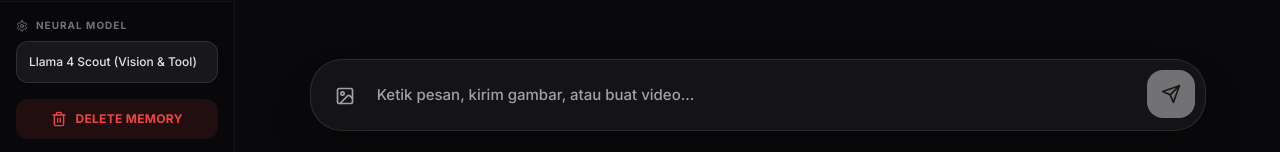
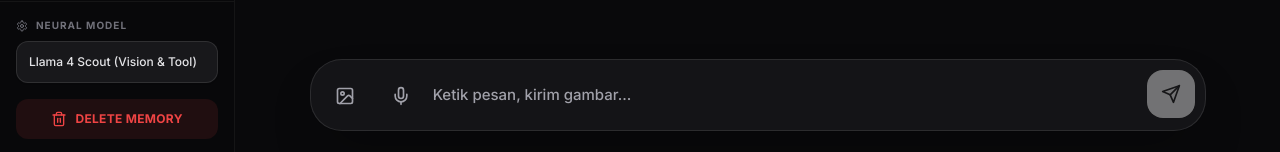
Before and after one commit to XZEERH/AZEERH-AI, a Next.js app: page / in a window 1280 px wide. Shown: the part 645-797 px from the top of the page. Built offline with nearby package versions, Linux system fonts and the light colour scheme.

Commit message:
Update ChatArea.tsx

```diff
--- a/components/ChatArea.tsx
+++ b/components/ChatArea.tsx
@@ -4,7 +4,7 @@ import { Menu, Send, Image as ImageIcon, Mic, Moon, Sun, ThumbsUp, ThumbsDown, C
 import { toast } from "sonner";
 import ReactMarkdown from "react-markdown";
 
-// Komponen Kode
+// KOMPONEN RENDER KODE (Live Preview HTML & Copy Code)
 const CodeBlock = ({ inline, className, children, ...props }: any) => {
   const [isCopied, setIsCopied] = useState(false);
   const [showPreview, setShowPreview] = useState(false);
@@ -45,6 +45,7 @@ const CodeBlock = ({ inline, className, children, ...props }: any) => {
   );
 };
 
+// KOMPONEN UTAMA
 interface ChatAreaProps {
   currentSessionTitle?: string;
   messages: { role: string; content: string; imageUrl?: string }[];
@@ -74,7 +75,6 @@ export default function ChatArea({ currentSessionTitle, messages, sendMessage, i
     }
   };
 
-  // FITUR VISION: Mengubah file gambar menjadi Base64
   const handleFileChange = (e: React.ChangeEvent<HTMLInputElement>) => {
     const file = e.target.files?.[0];
     if (file) {
@@ -87,7 +87,6 @@ export default function ChatArea({ currentSessionTitle, messages, sendMessage, i
 
   const handleCopyText = (text: string) => { navigator.clipboard.writeText(text); toast.success("Teks disalin!"); };
 
-  // PARSER CUSTOM UNTUK MENAMPILKAN VIDEO DARI FAL.AI
   const renderMessageContent = (content: string) => {
     const videoRegex = /\[VIDEO_GENERATED\]\((.*?)\)/g;
     if (videoRegex.test(content)) {
@@ -100,6 +99,22 @@ export default function ChatArea({ currentSessionTitle, messages, sendMessage, i
       });
     }
     return <ReactMarkdown components={{ code: CodeBlock }}>{content}</ReactMarkdown>;
+  };
+
+  // FITUR MIKROFON DIKEMBALIKAN
+  const handleMicClick = () => {
+    const SpeechRecognition = (window as any).SpeechRecognition || (window as any).webkitSpeechRecognition;
+    if (!SpeechRecognition) return toast.error("Browser Anda tidak mendukung fitur mikrofon.");
+
+    const recognition = new SpeechRecognition();
+    recognition.lang = 'id-ID';
+    recognition.interimResults = false;
+
+    recognition.onstart = () => { setIsListening(true); toast.info("Mendengarkan suara..."); };
+    recognition.onresult = (event: any) => setInput((prev) => prev + (prev ? " " : "") + event.results[0][0].transcript);
+    recognition.onerror = () => { toast.error("Gagal mendeteksi suara."); setIsListening(false); };
+    recognition.onend = () => setIsListening(false);
+    recognition.start();
   };
 
   return (
@@ -128,7 +143,7 @@ export default function ChatArea({ currentSessionTitle, messages, sendMessage, i
                   <div className={`rounded-3xl px-6 py-5 shadow-sm transition-colors ${msg.role === "user" ? "max-w-[90%] md:max-w-[85%] bg-zinc-200 dark:bg-zinc-800 text-zinc-900 dark:text-zinc-100 rounded-tr-sm ml-auto" : "w-full bg-white dark:bg-zinc-900/80 text-zinc-800 dark:text-zinc-200 border border-zinc-100 dark:border-white/5 shadow-lg rounded-tl-sm backdrop-blur-sm"}`}>
                     {msg.role === "assistant" && <div className="text-[11px] text-cyan-600 dark:text-cyan-400 font-bold mb-3 tracking-widest uppercase flex items-center gap-2"><span className="relative flex h-2 w-2"><span className="animate-ping absolute inline-flex h-full w-full rounded-full bg-cyan-400 opacity-75"></span><span className="relative inline-flex rounded-full h-2 w-2 bg-cyan-500"></span></span> AZEERH</div>}
 
-                    {msg.imageUrl && <img src={msg.imageUrl} alt="Uploaded" className="w-64 rounded-xl mb-4 object-cover shadow-md border border-white/10" />}
+                    {msg.imageUrl && <img src={msg.imageUrl} alt="Uploaded" className="w-64 rounded-xl mb-4 object-cover shadow-md border border-zinc-200 dark:border-white/10" />}
 
                     <div className={`prose dark:prose-invert max-w-none text-[15px] leading-relaxed tracking-wide ${msg.role === "user" ? "whitespace-pre-wrap font-medium" : ""}`}>
                       {msg.role === "assistant" ? renderMessageContent(msg.content) : msg.content}
@@ -158,7 +173,6 @@ export default function ChatArea({ currentSessionTitle, messages, sendMessage, i
       <div className="absolute bottom-0 left-0 w-full bg-gradient-to-t from-zinc-50 via-zinc-50/80 dark:from-[#09090b] dark:via-[#09090b]/80 to-transparent pt-24 pb-6 px-4 md:px-8 z-20 pointer-events-none">
         <div className="max-w-4xl mx-auto pointer-events-auto flex flex-col gap-2">
 
-          {/* PREVIEW GAMBAR SEBELUM KIRIM */}
           {attachmentPreview && (
             <div className="relative w-24 h-24 ml-4">
               <img src={attachmentPreview} alt="Preview" className="w-full h-full object-cover rounded-2xl shadow-xl border-2 border-cyan-500" />
@@ -168,12 +182,17 @@ export default function ChatArea({ currentSessionTitle, messages, sendMessage, i
 
           <div className="relative flex items-end gap-2 bg-white/80 dark:bg-zinc-900/80 backdrop-blur-2xl border border-zinc-200/50 dark:border-white/10 p-2.5 rounded-[2rem] shadow-2xl focus-within:ring-2 focus-within:ring-cyan-500/20 transition-all duration-300">
             <input type="file" accept="image/*" ref={fileInputRef} onChange={handleFileChange} className="hidden" />
+
             <button onClick={() => fileInputRef.current?.click()} className="p-3.5 text-zinc-400 hover:text-zinc-700 dark:hover:text-zinc-200 hover:bg-zinc-100 dark:hover:bg-zinc-800 rounded-2xl transition-all"><ImageIcon className="w-5 h-5" /></button>
+
+            {/* TOMBOL MIC ADA DI SINI */}
+            <button onClick={handleMicClick} className={`p-3.5 rounded-2xl transition-all active:scale-95 ${isListening ? "text-red-500 bg-red-50 dark:bg-red-500/10 animate-pulse shadow-inner" : "text-zinc-400 hover:text-zinc-700 dark:hover:text-zinc-200 hover:bg-zinc-100 dark:hover:bg-zinc-800"}`}><Mic className="w-5 h-5" /></button>
+
             <textarea
               value={input}
               onChange={(e) => setInput(e.target.value)}
               onKeyDown={(e) => { if (e.key === "Enter" && !e.shiftKey) { e.preventDefault(); handleSend(); } }}
-              placeholder={attachmentPreview ? "Beri deskripsi untuk gambar ini..." : "Ketik pesan, kirim gambar, atau buat video..."}
+              placeholder={isListening ? "Mendengarkan..." : "Ketik pesan, kirim gambar..."}
               className="flex-1 max-h-40 min-h-[44px] bg-transparent text-zinc-900 dark:text-white placeholder-zinc-400 resize-none outline-none py-3.5 text-[15px] custom-scrollbar font-medium"
               rows={1}
             />
```
